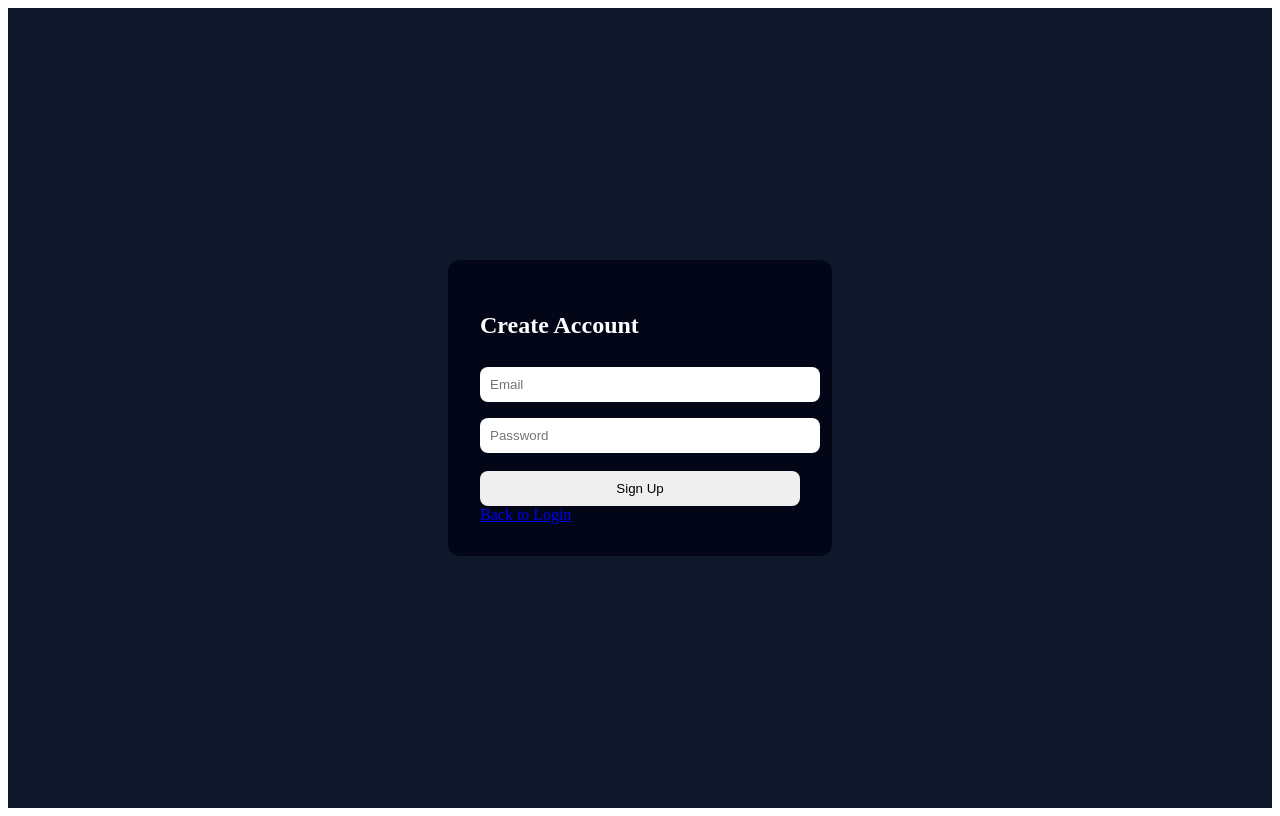
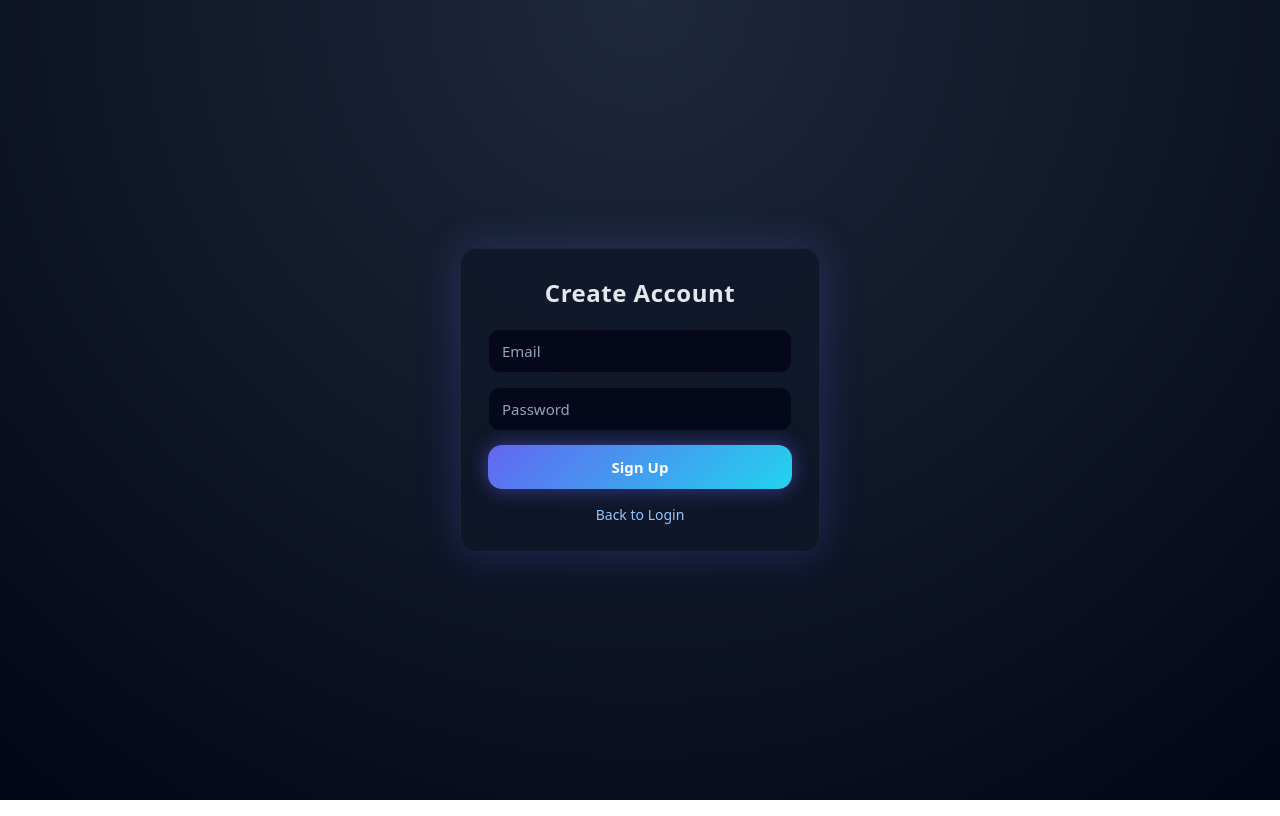
Before and after one commit to popcornholderr/Pass-god-0, a React (Vite) app: page /signup in a window 1280 px wide. Built offline with nearby package versions, Linux system fonts and the light colour scheme; no server answers.

Commit message:
Update index.css

```diff
--- a/src/index.css
+++ b/src/index.css
@@ -1,55 +1,179 @@
+/* ===== RESET ===== */
+* {
+  margin: 0;
+  padding: 0;
+  box-sizing: border-box;
+  font-family: "Poppins", system-ui, sans-serif;
+}
+
+/* ===== BACKGROUND ===== */
+body {
+  min-height: 100vh;
+  background: radial-gradient(circle at top, #1e293b, #020617);
+  color: #e5e7eb;
+}
+
+/* ===== PAGE CENTERING ===== */
 .page-wrapper {
   min-height: 100vh;
-  display: grid;
-  place-items: center;
-  background: #0f172a;
+  display: flex;
+  align-items: center;
+  justify-content: center;
+  padding: 16px;
 }
 
+/* ===== GLASS CARD ===== */
 .card {
-  background: #020617;
-  color: white;
-  padding: 2rem;
-  border-radius: 12px;
-  width: 320px;
+  width: 100%;
+  max-width: 360px;
+  background: rgba(15, 23, 42, 0.75);
+  backdrop-filter: blur(14px);
+  border-radius: 16px;
+  padding: 24px;
+  box-shadow:
+    0 0 40px rgba(99, 102, 241, 0.25),
+    inset 0 0 0 1px rgba(255,255,255,0.05);
+  animation: fadeUp 0.6s ease;
 }
 
-input {
-  width: 100%;
-  margin: 8px 0;
-  padding: 10px;
-  border-radius: 8px;
-  border: none;
+@keyframes fadeUp {
+  from {
+    opacity: 0;
+    transform: translateY(12px);
+  }
+  to {
+    opacity: 1;
+    transform: translateY(0);
+  }
 }
 
-button {
-  width: 100%;
-  padding: 10px;
-  margin-top: 10px;
-  border-radius: 8px;
-  border: none;
-  cursor: pointer;
+/* ===== HEADINGS ===== */
+.card h2 {
+  text-align: center;
+  margin-bottom: 20px;
+  font-weight: 600;
+  letter-spacing: 0.5px;
 }
 
-.admin-container {
-  padding: 2rem;
+/* ===== INPUTS ===== */
+.card input {
+  width: 100%;
+  margin-bottom: 14px;
+  padding: 12px 14px;
+  border-radius: 12px;
+  border: none;
+  outline: none;
+  background: rgba(2, 6, 23, 0.8);
+  color: white;
+  font-size: 15px;
+  box-shadow: inset 0 0 0 1px rgba(255,255,255,0.06);
 }
 
-.user-card {
-  background: #020617;
-  color: white;
-  padding: 1rem;
-  margin-bottom: 1rem;
-  border-radius: 10px;
-  display: flex;
-  justify-content: space-between;
+.card input::placeholder {
+  color: #94a3b8;
 }
 
-.badge.pending { color: orange; }
-.badge.approved { color: lightgreen; }
+/* ===== BUTTON ===== */
+.card button {
+  width: 100%;
+  padding: 12px;
+  border-radius: 14px;
+  border: none;
+  font-size: 15px;
+  font-weight: 600;
+  cursor: pointer;
+  color: white;
+  background: linear-gradient(135deg, #6366f1, #22d3ee);
+  box-shadow: 0 0 20px rgba(99,102,241,0.5);
+  transition: transform 0.15s ease, box-shadow 0.15s ease;
+}
+
+.card button:active {
+  transform: scale(0.97);
+}
+
+/* ===== LINKS ===== */
+.card a {
+  display: block;
+  margin-top: 16px;
+  text-align: center;
+  font-size: 14px;
+  color: #93c5fd;
+  text-decoration: none;
+}
+
+/* ===== ADMIN PANEL ===== */
+.admin-container {
+  padding: 16px;
+  max-width: 720px;
+  margin: auto;
+}
+
+.admin-container h2 {
+  text-align: center;
+  margin-bottom: 20px;
+}
+
+/* ===== USER CARD ===== */
+.user-card {
+  background: rgba(15, 23, 42, 0.8);
+  backdrop-filter: blur(10px);
+  border-radius: 14px;
+  padding: 14px;
+  margin-bottom: 12px;
+  display: flex;
+  flex-direction: column;
+  gap: 10px;
+  box-shadow: inset 0 0 0 1px rgba(255,255,255,0.05);
+}
+
+.user-card strong {
+  font-size: 14px;
+  word-break: break-all;
+}
+
+/* ===== STATUS BADGES ===== */
+.badge {
+  font-size: 12px;
+  padding: 4px 10px;
+  border-radius: 999px;
+  width: fit-content;
+}
+
+.badge.pending {
+  background: rgba(251, 191, 36, 0.15);
+  color: #facc15;
+}
+
+.badge.approved {
+  background: rgba(34, 197, 94, 0.15);
+  color: #4ade80;
+}
+
+/* ===== ADMIN BUTTONS ===== */
+.actions {
+  display: flex;
+  gap: 8px;
+}
 
 .actions button {
-  margin-left: 8px;
+  flex: 1;
+  padding: 8px;
+  border-radius: 10px;
+  font-size: 13px;
 }
 
-.approve { background: green; }
-.remove { background: crimson; }
+.actions .approve {
+  background: linear-gradient(135deg, #22c55e, #4ade80);
+}
+
+.actions .remove {
+  background: linear-gradient(135deg, #ef4444, #f87171);
+}
+
+/* ===== DESKTOP TWEAK ===== */
+@media (min-width: 640px) {
+  .card {
+    padding: 28px;
+  }
+}
```
